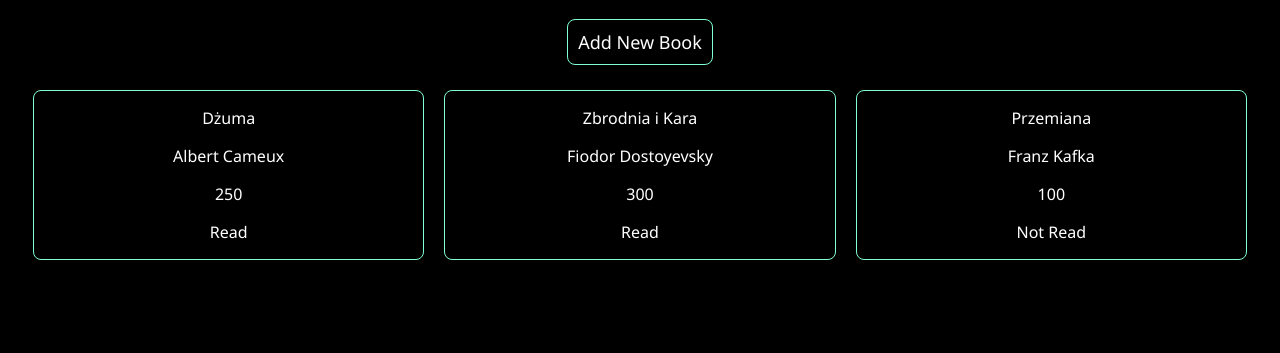
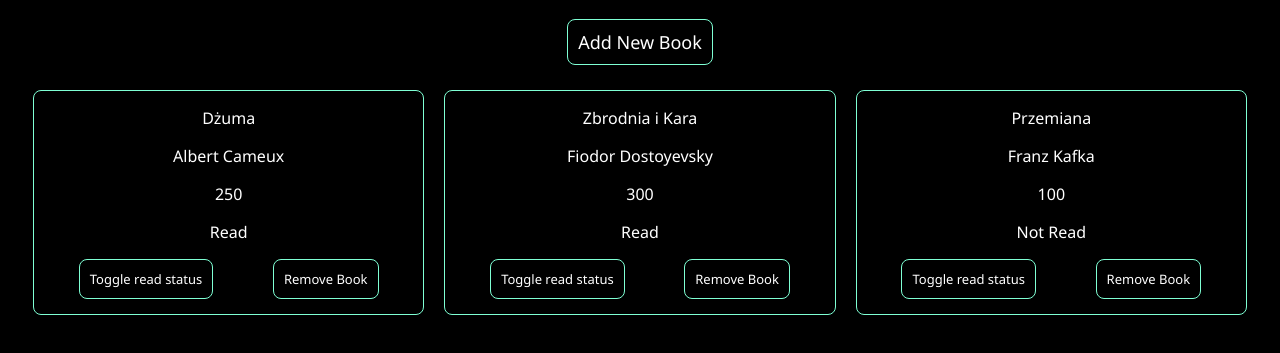
Before and after one commit to tomeklarysz/Javascript-Projects-TOP, a plain HTML site: page index.html in a window 1280 px wide. Shown: the part 67-420 px from the top of the page. Drawn offline with Linux system fonts and the light colour scheme.

Commit message:
remove book option added

```diff
--- a/script.js
+++ b/script.js
@@ -30,9 +30,11 @@ addBookToLibrary(new Book("Przemiana", "Franz Kafka", 100, false));
 const displayBooks = () => {
   const books = document.querySelector('.books');
   books.replaceChildren();
+  let indexCounter = 0;
   for (const book of myLibrary) {
     const bookDiv = document.createElement('div');
     bookDiv.setAttribute('class', 'book');
+    bookDiv.setAttribute('data-index', `${indexCounter}`)
 
     const title = document.createElement('p');
     title.innerText = book.title;
@@ -43,12 +45,29 @@ const displayBooks = () => {
     const read = document.createElement('p');
     read.innerText = book.read ? "Read" : "Not Read";
 
+    const readBtn = document.createElement('button');
+    const removeBtn = document.createElement('button');
+    readBtn.innerText = "Toggle read status";
+    removeBtn.innerText = "Remove Book";
+    removeBtn.addEventListener('click', () => {
+      index = bookDiv.dataset.index;
+      const x = myLibrary.splice(index, 1);
+      displayBooks();
+    });
+
     bookDiv.appendChild(title);
     bookDiv.appendChild(author);
     bookDiv.appendChild(pages);
     bookDiv.appendChild(read);
 
+    const btnDiv = document.createElement('div');
+    btnDiv.setAttribute('class', 'buttons');
+    btnDiv.appendChild(readBtn);
+    btnDiv.appendChild(removeBtn);
+    bookDiv.appendChild(btnDiv);
+
     books.appendChild(bookDiv);
+    indexCounter++;
   }
   container.appendChild(books);
 
--- a/style.css
+++ b/style.css
@@ -56,3 +56,19 @@ input {
   align-self: center;
   margin: 5px;
 }
+
+::backdrop {
+  background: rgb(5, 5, 5);
+  opacity: 0.5;
+}
+
+.buttons {
+  margin: 15px;
+  display: flex;
+  justify-content: space-around;
+}
+
+.buttons button {
+  padding: 10px;
+  font-size: small;
+}
```
